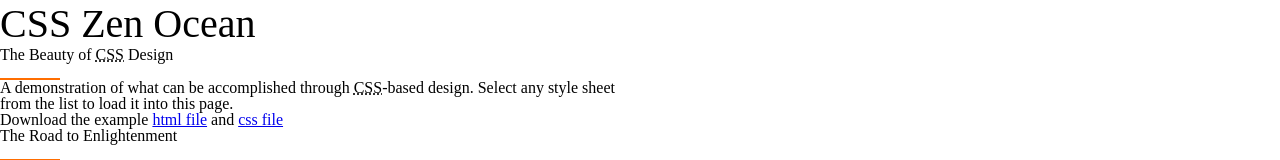
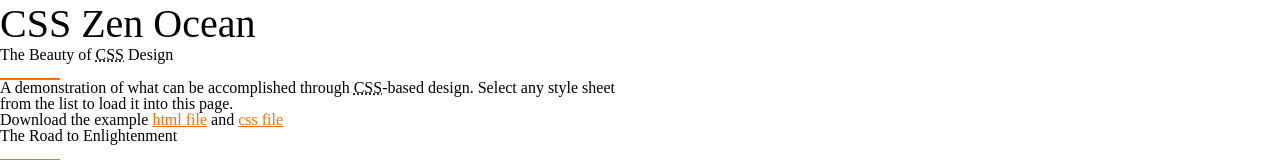
Before and after one commit to AustinJacobs/csszengarden_project, a website built with Parcel: page src/index.html in a window 1280 px wide. Shown: the top 160 px of the page. Built offline with nearby package versions, Linux system fonts and the light colour scheme; a web font is replaced by a local one.

Commit message:
added color to a tags

```diff
--- a/src/scss/styles.scss
+++ b/src/scss/styles.scss
@@ -249,6 +249,7 @@ p {
 // a styles
 a {
     font-family: $details-font;
+    color: $color-six;
 }
 
 // body styles
```
Also changed, not shown: src/scss/styles.css, 1 other file.
